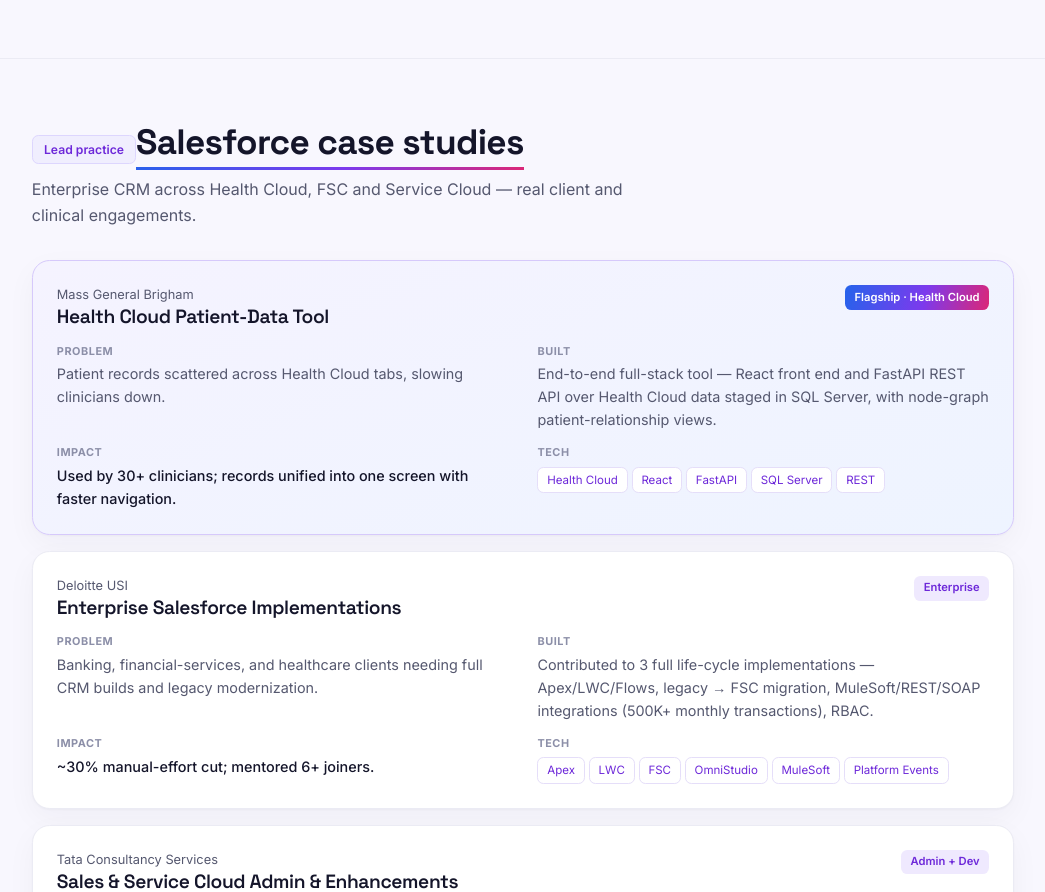
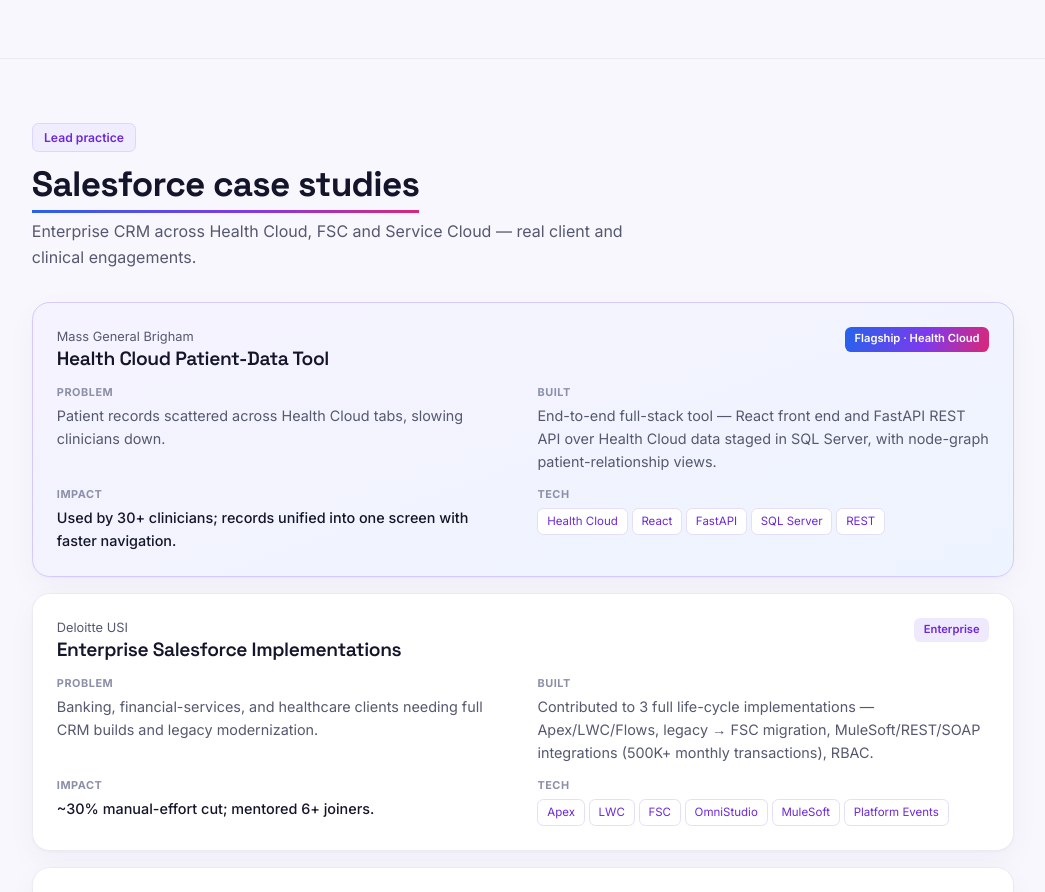
Before and after one commit to shubhamrajiwade29/portfolio, a React (Vite) app: page / in a window 1280 px wide. Shown: the part 2380-3272 px from the top of the page, without its empty margins (117-1162 px from the left). Built offline with nearby package versions, Linux system fonts and the light colour scheme.

Commit message:
Stack lead-chip above section heading
Co-Authored-By: Claude Sonnet 5.5 <noreply@anthropic.com>

```diff
--- a/src/index.css
+++ b/src/index.css
@@ -47,7 +47,7 @@
   }
   .sec-sub { color: var(--muted); margin-bottom: 2rem; max-width: 40rem; }
   .lead-chip {
-    display: inline-block; font-size: 0.76rem; font-weight: 600; padding: 0.25rem 0.7rem;
+    display: block; width: fit-content; font-size: 0.76rem; font-weight: 600; padding: 0.25rem 0.7rem;
     border-radius: 0.4rem; margin-bottom: 0.8rem; color: #6d28d9; background: #f0eefe; border: 1px solid #ddd6fe;
   }
   .chip {
```
